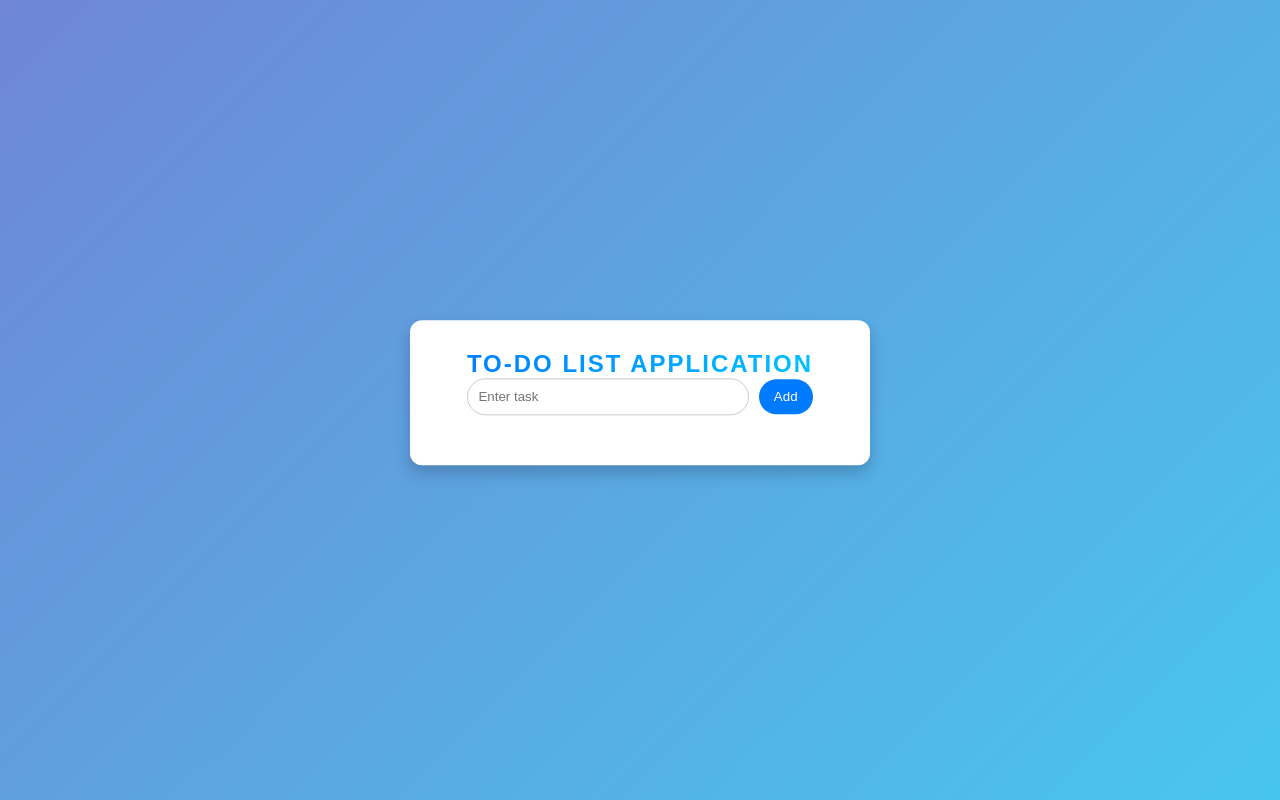
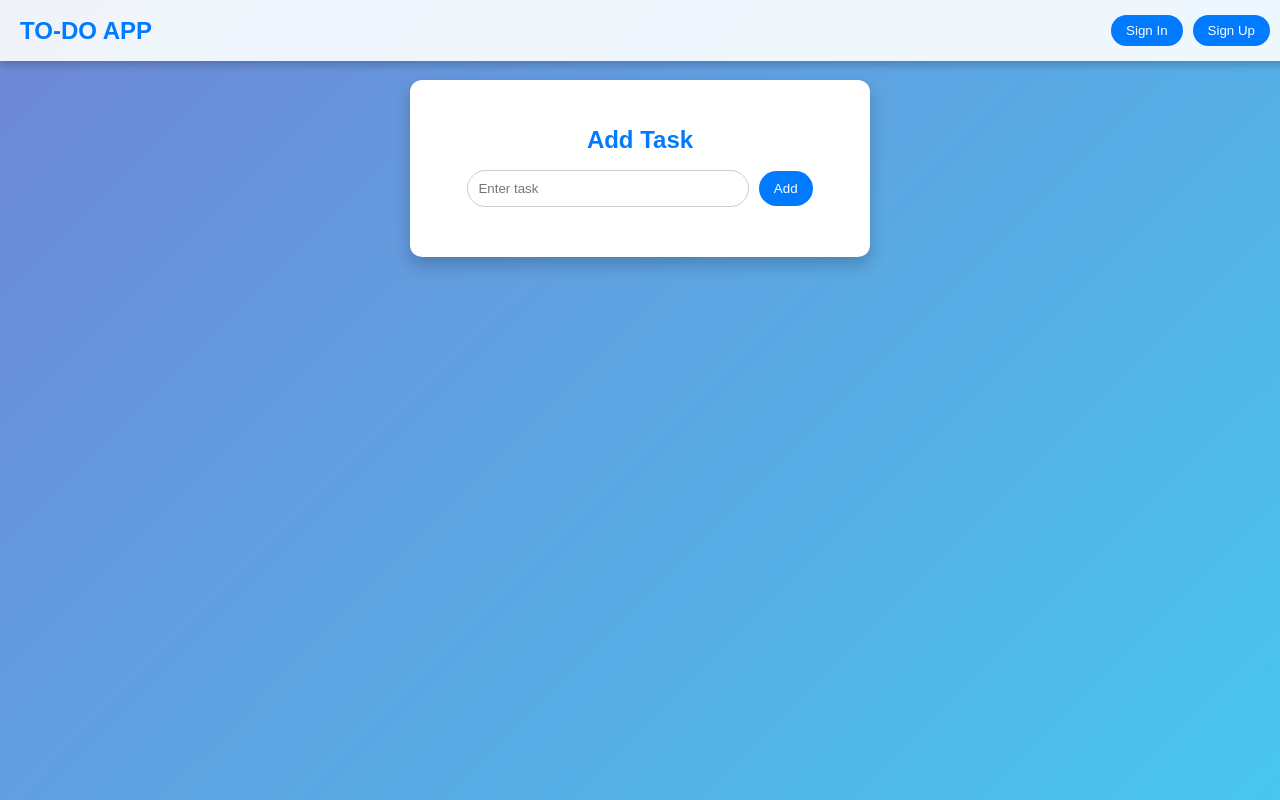
Before and after one commit to dineshkarthick5025/TO-DO-LIST-APP, a plain HTML site: page index.html in a window 1280 px wide. Drawn offline with Linux system fonts and the light colour scheme.

Commit message:
Update index.html

```diff
--- a/index.html
+++ b/index.html
@@ -7,7 +7,7 @@
     <style>
         body {
             display: flex;
-            justify-content: center;
+            flex-direction: column;
             align-items: center;
             height: 100vh;
             background: linear-gradient(135deg, #6f86d6, #48c6ef);
@@ -15,7 +15,50 @@
             margin: 0;
         }
 
+        .navbar {
+            width: 100%;
+            display: flex;
+            justify-content: space-between;
+            align-items: center;
+            padding: 15px 20px;
+            background-color: rgba(255, 255, 255, 0.9);
+            box-shadow: 0 4px 8px rgba(0, 0, 0, 0.2);
+            position: fixed;
+            top: 0;
+            left: 0;
+            right: 0;
+        }
+
+        .navbar h1 {
+            margin: 0;
+            font-size: 24px;
+            color: #007bff;
+            text-transform: uppercase;
+        }
+
+        .navbar .nav-buttons {
+            display: flex;
+            gap: 10px;
+            margin-right: 30px;
+        }
+
+        .nav-buttons button {
+            padding: 8px 15px;
+            background-color: #007bff;
+            color: white;
+            border: none;
+            border-radius: 20px;
+            cursor: pointer;
+            transition: background-color 0.3s, transform 0.3s;
+        }
+
+        .nav-buttons button:hover {
+            background-color: #0056b3;
+            transform: translateY(-3px);
+        }
+
         #container {
+            margin-top: 80px;
             text-align: center;
             background-color: #fff;
             padding: 30px;
@@ -23,20 +66,11 @@
             border-radius: 12px;
             max-width: 400px;
             width: 100%;
-            animation: float 3s ease-in-out infinite;
         }
 
         h1 {
-            margin: 0;
-            padding: 0;
             font-size: 24px;
             color: #007bff;
-            text-transform: uppercase;
-            letter-spacing: 2px;
-            background: linear-gradient(90deg, #007bff, #00c6ff);
-            -webkit-background-clip: text;
-            color: transparent;
-            animation: gradient 3s infinite alternate;
         }
 
         input[type="text"] {
@@ -47,12 +81,10 @@
             margin-right: 5px;
             outline: none;
             transition: 0.3s;
-            box-shadow: 0 0 10px rgba(0, 123, 255, 0);
         }
 
         input[type="text"]:focus {
             border-color: #007bff;
-            box-shadow: 0 0 10px rgba(0, 123, 255, 0.5);
         }
 
         button {
@@ -85,7 +117,6 @@
             display: flex;
             justify-content: space-between;
             align-items: center;
-            box-shadow: 0 4px 8px rgba(0, 0, 0, 0.1);
             transition: transform 0.2s;
         }
 
@@ -106,22 +137,19 @@
         li button:hover {
             background-color: #c82333;
         }
-
-        /* Animations */
-        @keyframes gradient {
-            0% { background-position: 0%; }
-            100% { background-position: 100%; }
-        }
-
-        @keyframes float {
-            0%, 100% { transform: translateY(0); }
-            50% { transform: translateY(-10px); }
-        }
     </style>
 </head>
 <body>
+    <div class="navbar">
+        <h1>To-Do App</h1>
+        <div class="nav-buttons">
+            <button>Sign In</button>
+            <button>Sign Up</button>
+        </div>
+    </div>
+
     <div id="container">
-        <h1>To-Do List Application</h1>
+        <h1>Add Task</h1>
         <input type="text" id="input" placeholder="Enter task">
         <button onclick="add()">Add</button>
         <ul id="listcontainer"></ul>
@@ -132,9 +160,11 @@
         function add() {
             var list = document.createElement("li");
             var inp = document.getElementById("input");
-            list.innerHTML = inp.value + "<button onclick='del(event)'>delete</button>";
-            ul.append(list);
-            document.getElementById("input").value = '';
+            if (inp.value.trim() !== "") {
+                list.innerHTML = inp.value + " <button onclick='del(event)'>Delete</button>";
+                ul.append(list);
+                inp.value = '';
+            }
         }
         function del(event) {
             event.target.parentElement.remove();
```
